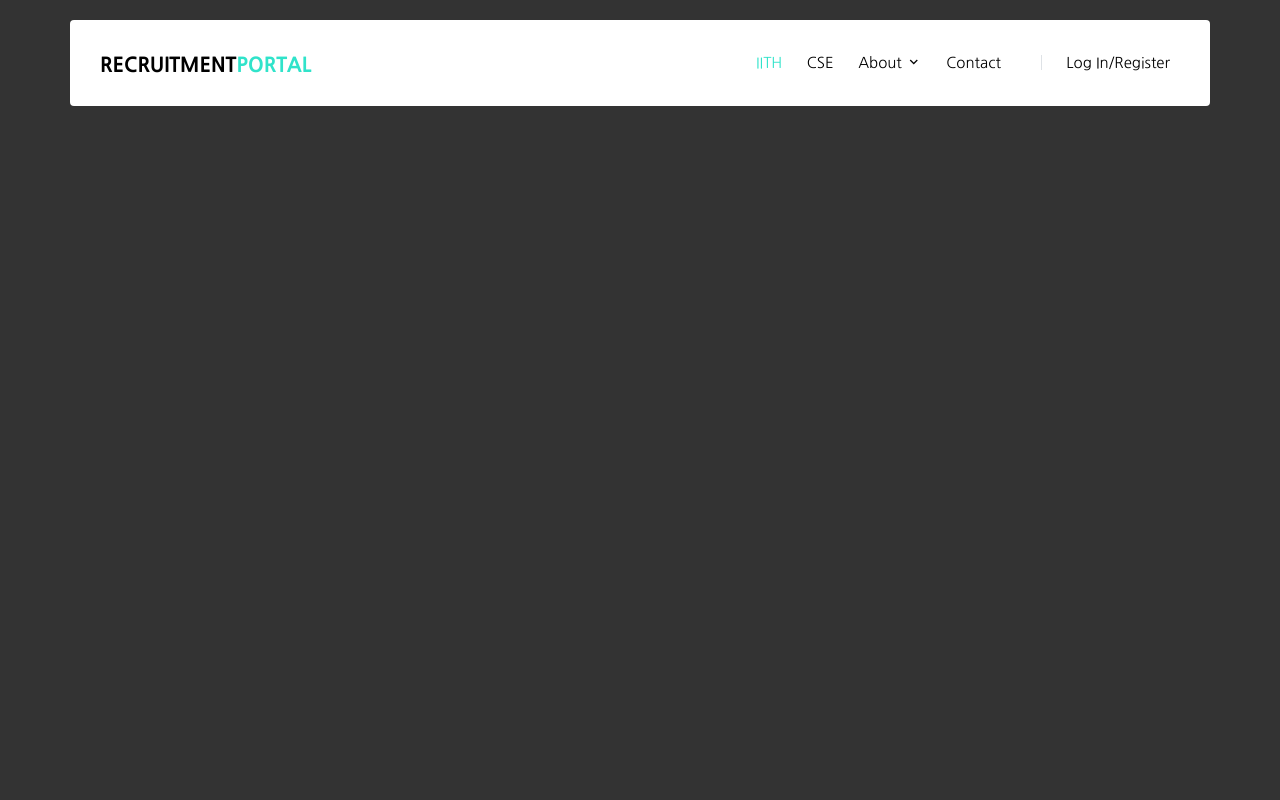
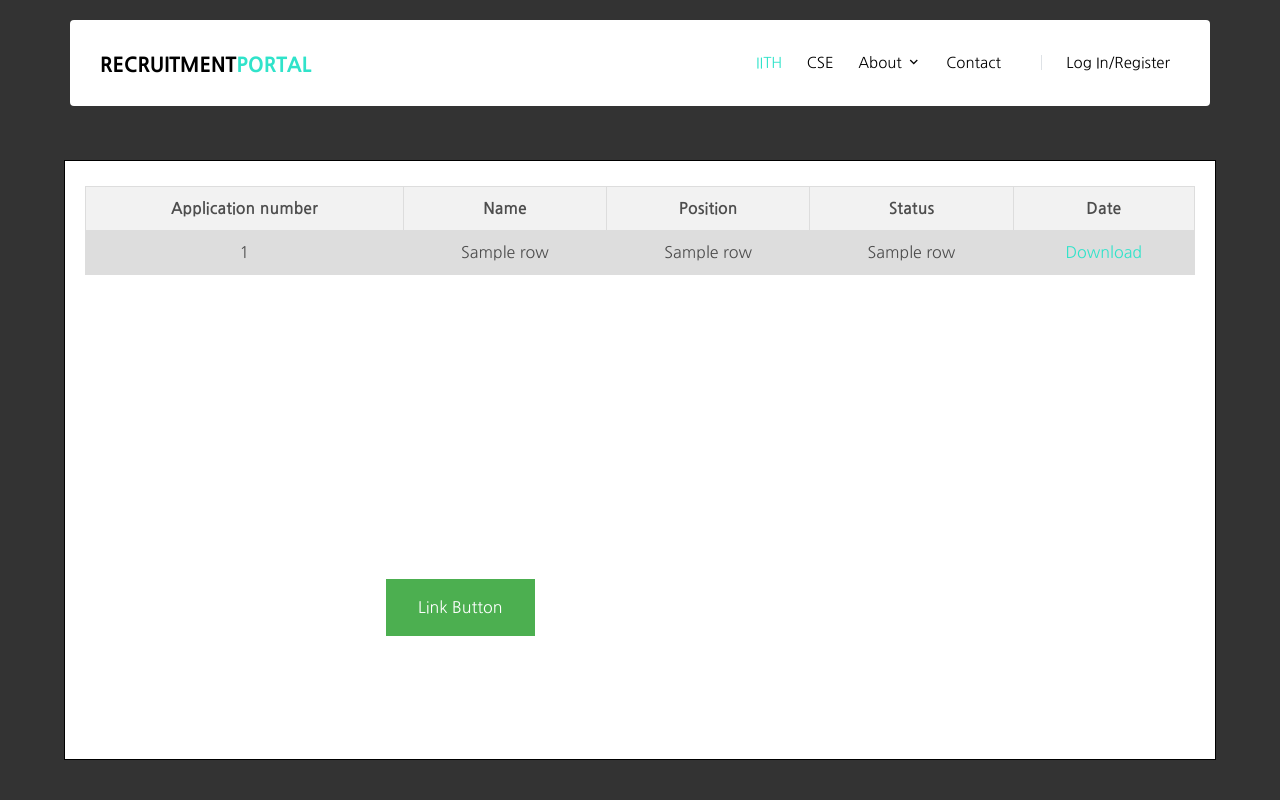
Before and after one commit to shreyaballijepalli/RecruitmentPortal, a Python web app: template templates/show_menu.html in a window 1280 px wide. Run offline with Jinja, Linux system fonts and the light colour scheme; the template is opened without the code that fills it: most values are stand-ins (such as "Sample title", 1, 10 or a date in 2020); some web fonts are replaced.

Commit message:
html changes

```diff
--- a/menu.py
+++ b/menu.py
@@ -10,6 +10,7 @@ menu = Blueprint('menu', __name__, template_folder='templates', static_folder='s
 
 @menu.route('/', methods=['GET'])       #on submission of login details
 def show_menu():
+
    return render_template('show_menu.html')
 
 
--- a/templates/show_menu.html
+++ b/templates/show_menu.html
@@ -23,7 +23,37 @@
     <link rel="stylesheet" href="{{ url_for('static',filename='styles/css/rangeslider.css') }}">
 
     <link rel="stylesheet" href="{{ url_for('static',filename='styles/css/style.css') }}">
+    <style type="text/css">
+      table {
+          border-collapse: collapse;
+          }
 
+      td, th {
+          border: 1px solid #dddddd;
+          text-align: center;
+          padding: 8px;
+      }
+
+      tr:nth-child(even) {
+          background-color: #dddddd;
+      }
+
+      .button {
+        background-color: #4CAF50;
+        border: none;
+        color: white;
+        padding: 15px 32px;
+        text-align: center;
+        text-decoration: none;
+        display: inline-block;
+        font-size: 16px;
+        margin: 4px 2px;
+        cursor: pointer;
+      }
+
+      .button a.hover {color: black;}
+    </style>
+  </head>
   </head>
   <body style="background-color: #333333;">
 
@@ -78,9 +108,32 @@
 
     </header>
 
+ <section style="position:fixed; top:20%; left:5%; width:90%; height:75%; margin:0 auto; border:1px solid black; padding:25px 20px 10px 20px; overflow-y:scroll; background-color: white">
+
+         <div >
+            <table border =1 align="center" style="width:100%; background-color: #f2f2f2;">
+            <tr><th>Application number</th>
+                <th>Name</th>
+                <th>Position</th>
+                <th>Status</th>
+                <th>Date</th>
+             </tr>
+          {% for row in rows %}
+               <tr>
+                <td>{{row[0]}}</td>
+                    <td>{{row[1]}}</td>
+                    <td>{{row[4]}}</td>
+                    <td>{{row[5]}}</td>
+                    <td><a href="{{url_for('telephone_page.static',filename = 'downloads/'+row[0]|string + '.pdf' )}}" target="_blank">Download</a></td>
+               </tr>
+            {% endfor %}
+            </table>
+         </div>
 
 
+      </section>
 
+     <a href="#" class="button" style="position:fixed; bottom:20%; left:30%;">Link Button</a>
   </div>
 
   <script src="{{ url_for('static',filename='styles/js/jquery-3.3.1.min.js') }}"></script>
```
Also changed, not shown: 1 other file.
